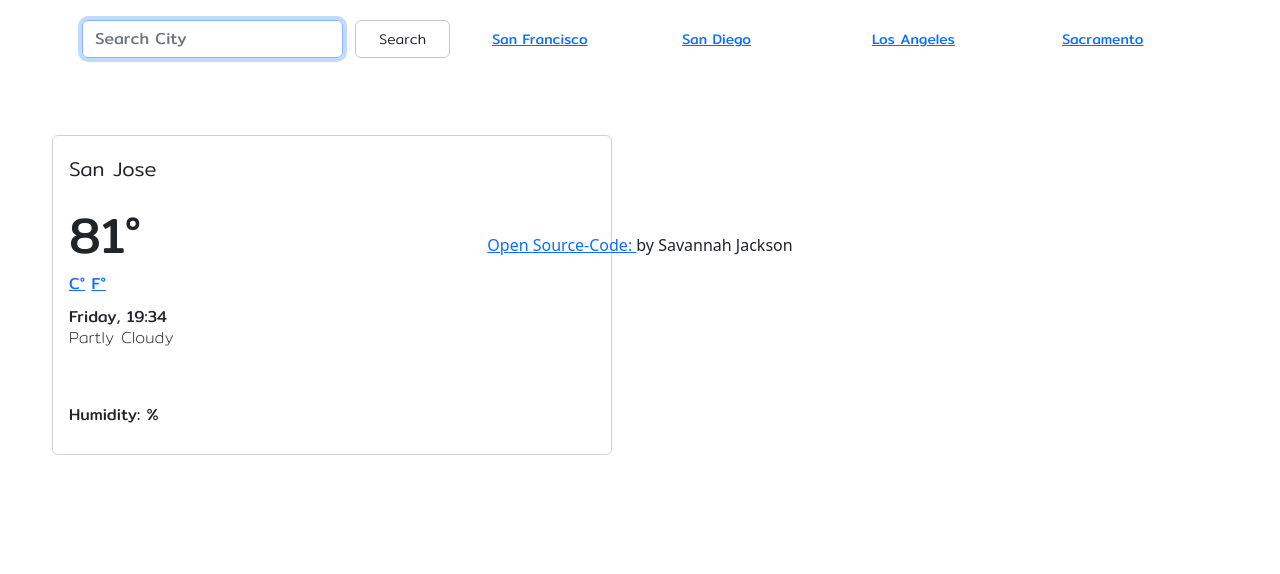
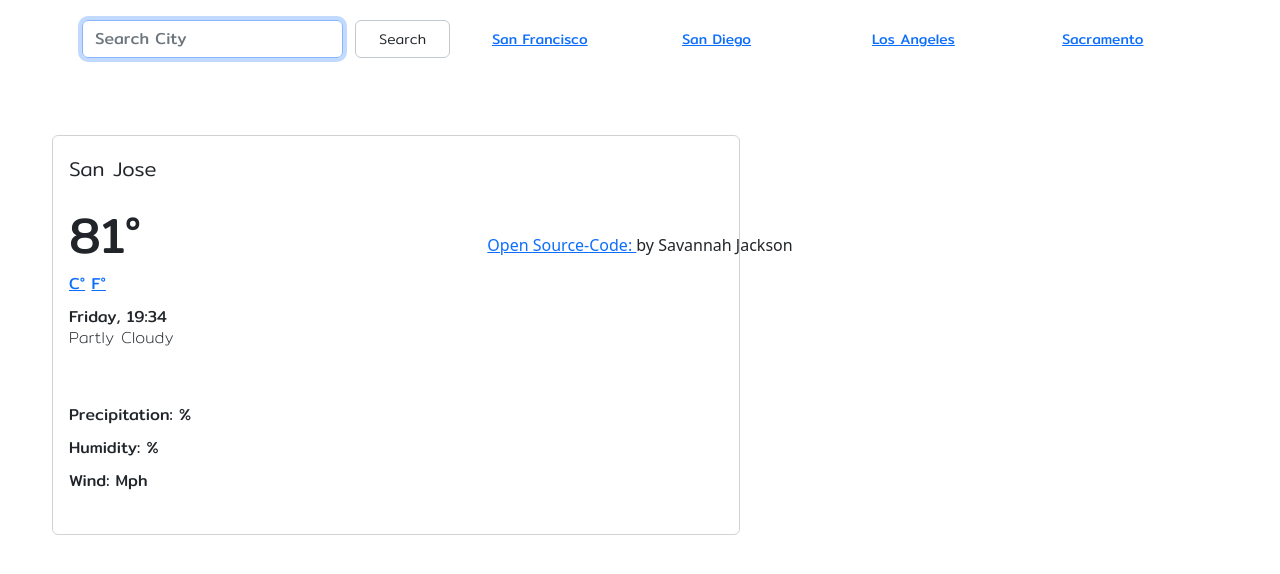
Before and after one commit to Savijacks95/Weather.project, a plain HTML site: page index.html in a window 1280 px wide. Drawn offline with nearby package versions, Linux system fonts and the light colour scheme.

Commit message:
update index.html

```diff
--- a/index.html
+++ b/index.html
@@ -35,7 +35,7 @@ crossorigin="anonymous"
         <a href="#" class="col-2 cali-cities" id="LosAngeles">Los Angeles</a>
         <a href="#" class="col-2 cali-cities" id="Sacramento">Sacramento</a>
       </div></div>
-      <div class="card bg-transparent card-one" style="width: 35rem; height: 20rem;">
+      <div class="card bg-transparent card-one" style="width: 43rem; height: 25rem;">
   <div class="card-body">
     <div class="card-city">San Jose</div>
     <br>
@@ -44,7 +44,9 @@ crossorigin="anonymous"
     <a href="#" class="fahrenheight">F°</a>
     <p class="date">Sunday, 12</p>
     <p class="weather-condition">Partly Cloudy</p>
+    <div>Precipitation: <span class="precipitation"></span>%</div>
     <div>Humidity: <span class="humidity"></span>%</div>
+    <div>Wind: <span class="wind"></span> mph</div>
   </div>
 </div>
     </div>
```
